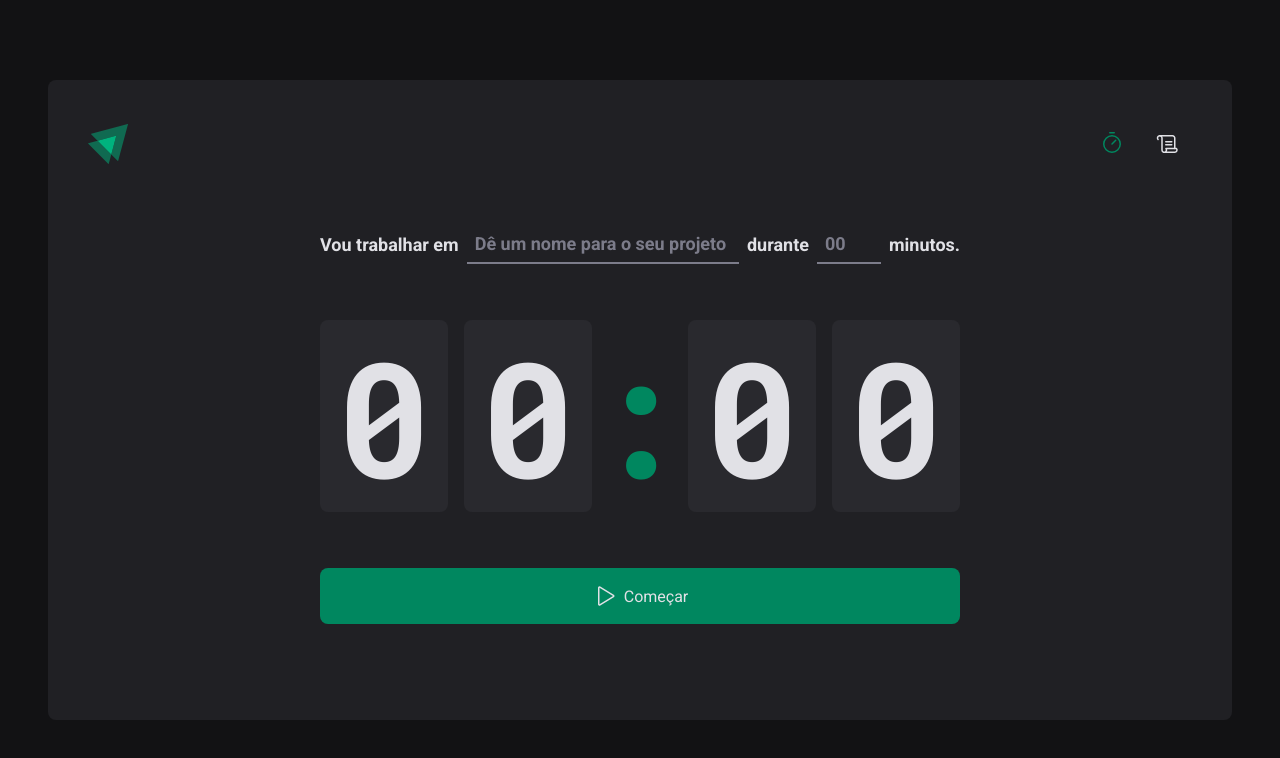
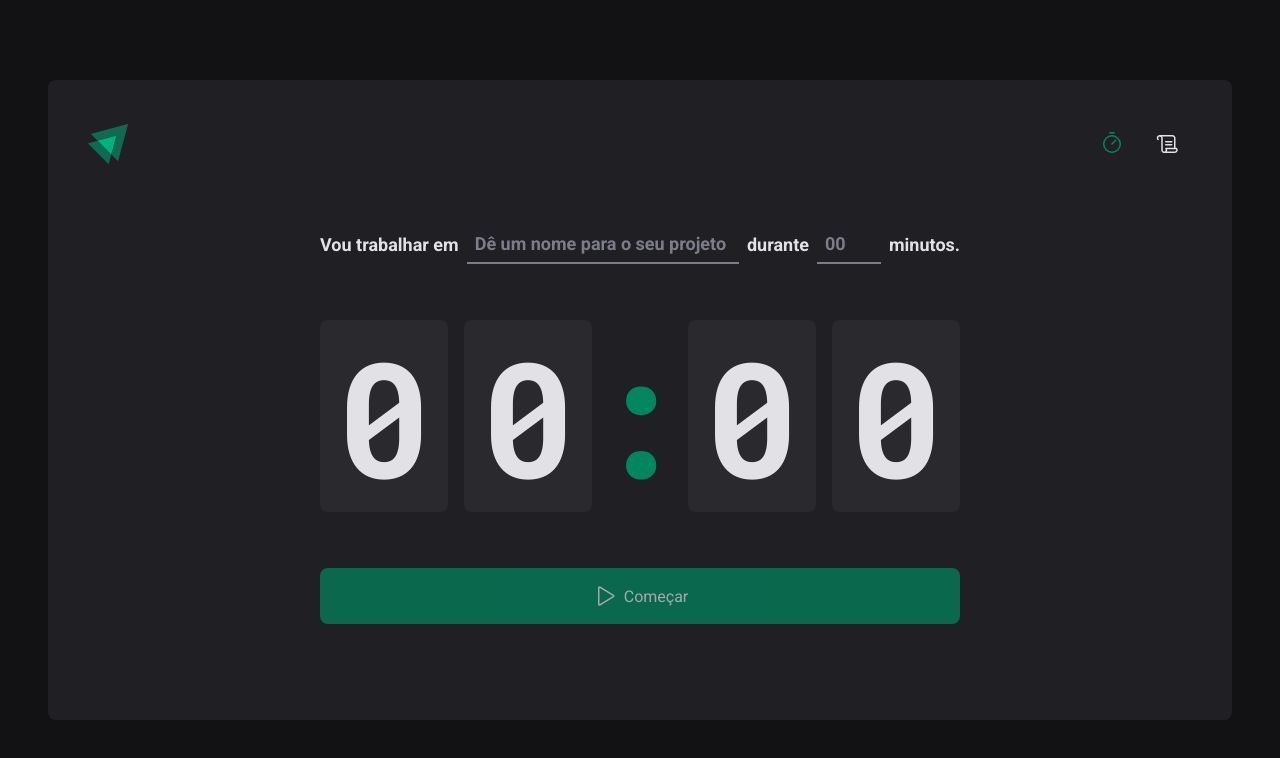
Before and after one commit to rgarcia-s/rocketseat-react-02-spa-context, a React (Vite) app: page / in a window 1280 px wide. Shown: the top 758 px of the page. Built offline with nearby package versions, Linux system fonts and the light colour scheme.

Commit message:
Using react-hook-forms

```diff
--- a/package.json
+++ b/package.json
@@ -13,6 +13,7 @@
     "phosphor-react": "^1.4.1",
     "react": "^18.2.0",
     "react-dom": "^18.2.0",
+    "react-hook-form": "^7.33.1",
     "react-router-dom": "^6.3.0",
     "styled-components": "^5.3.5"
   },
--- a/src/pages/Home/index.tsx
+++ b/src/pages/Home/index.tsx
@@ -1,4 +1,6 @@
 import { Play } from 'phosphor-react'
+import { useForm } from 'react-hook-form'
+
 import {
   CountdownContainer,
   FormContainer,
@@ -10,15 +12,24 @@
 } from './styles'
 
 const Home = () => {
+  const { register, handleSubmit, watch } = useForm()
+
+  const handleCreateNewCycle = (data) => {}
+
+  const task = watch('task')
+
+  const isSubmitDisabled = !task
+
   return (
     <HomeContainer>
-      <form action="">
+      <form onSubmit={handleSubmit(handleCreateNewCycle)} action="">
         <FormContainer>
           <label htmlFor="task">Vou trabalhar em</label>
           <TaskInput
             id="task"
             list="task-suggestions"
             placeholder="Dê um nome para o seu projeto"
+            {...register('task')}
           />
 
           <datalist id="task-suggestions">
@@ -35,6 +46,7 @@
             step={5}
             min={5}
             max={60}
+            {...register('minutesAmount', { valueAsNumber: true })}
           />
 
           <span>minutos.</span>
@@ -48,7 +60,7 @@
           <span>0</span>
         </CountdownContainer>
 
-        <StartCountdownButton type="submit">
+        <StartCountdownButton disabled={isSubmitDisabled} type="submit">
           <Play size={24} />
           Começar
         </StartCountdownButton>
```
Also changed, not shown: 1 other file (tests, documents, lock files or other folders).
